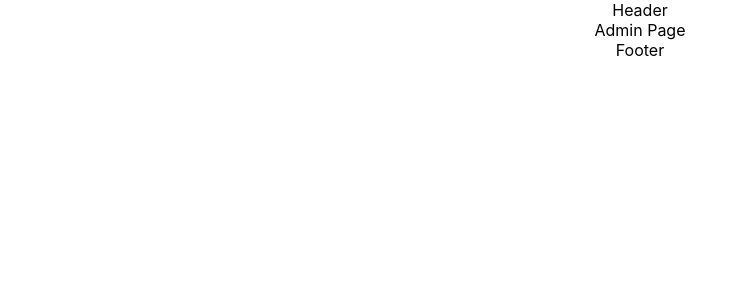
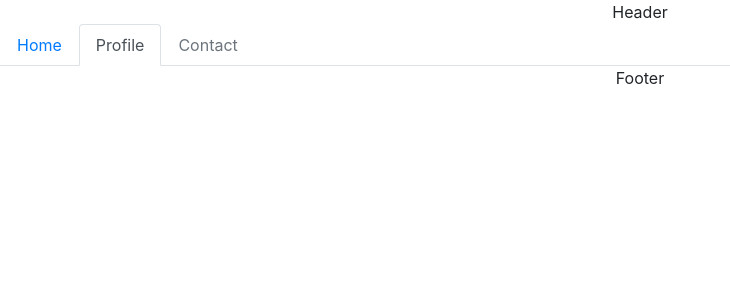
Before and after one commit to CFGIndia20/team-23, a React (Create React App) app in the folder frontend/thenudge/: page /admin in a window 1280 px wide. Shown: the top 300 px of the page, without its empty margins (0-730 px from the left). Built offline with nearby package versions, Linux system fonts and the light colour scheme.

Commit message:
Resolved Dependencies added admin Form

```diff
--- a/frontend/thenudge/package.json
+++ b/frontend/thenudge/package.json
@@ -9,6 +9,7 @@
     "bootstrap": "^4.5.0",
     "react": "^16.13.1",
     "react-bootstrap": "^1.3.0",
+    "react-bootstrap-time-picker": "^2.0.1",
     "react-dom": "^16.13.1",
     "react-persist": "^1.0.2",
     "react-redux": "^7.2.0",
--- a/frontend/thenudge/src/App.js
+++ b/frontend/thenudge/src/App.js
@@ -10,6 +10,8 @@ import Header from './components/Header/header';
 import Main from './pages/mainpage'
 import Footer from './components/Footer/footer'
 
+import 'bootstrap/dist/css/bootstrap.min.css';
+
 function App() {
   return (
     <div className="App">
@@ -21,6 +23,7 @@ function App() {
 						<Route exact path="/admin" component={Admin} />
 						<Route exact path="/teacher" component={Teacher} />
             <Route exact path="/error" component={ErrorPage}/>
+
       </Switch>
       <Footer/>
     </div>
--- a/frontend/thenudge/src/components/register.js
+++ b/frontend/thenudge/src/components/register.js
@@ -1,6 +1,7 @@
 import React, {Component} from 'react';
 import { Card, Container, CardDeck } from 'react-bootstrap'
 import axios from 'axios';
+import {Form, Button} from 'react-bootstrap';
 
 
 
--- a/frontend/thenudge/src/pages/Admin/admin.js
+++ b/frontend/thenudge/src/pages/Admin/admin.js
@@ -1,8 +1,19 @@
-import React from 'react'
-
+import React from 'react';
+import {Tab, Tabs} from 'react-bootstrap';
+// import MakeSlots from '../../pages'
 
 const Admin = () => (
-    <div>Admin Page</div>
+    <Tabs defaultActiveKey="profile" id="uncontrolled-tab-example">
+        <Tab eventKey="home" title="Home">
+            {/* <MakeSlots/> */}
+        </Tab>
+        <Tab eventKey="profile" title="Profile">
+
+        </Tab>
+        <Tab eventKey="contact" title="Contact" disabled>
+
+        </Tab>
+    </Tabs>
 )
 
 
```
Also changed, not shown: frontend/thenudge/src/components/MakeSlots/makeSlots.js (added, +24 -0 lines), 1 other file (tests, documents, lock files or other folders).
